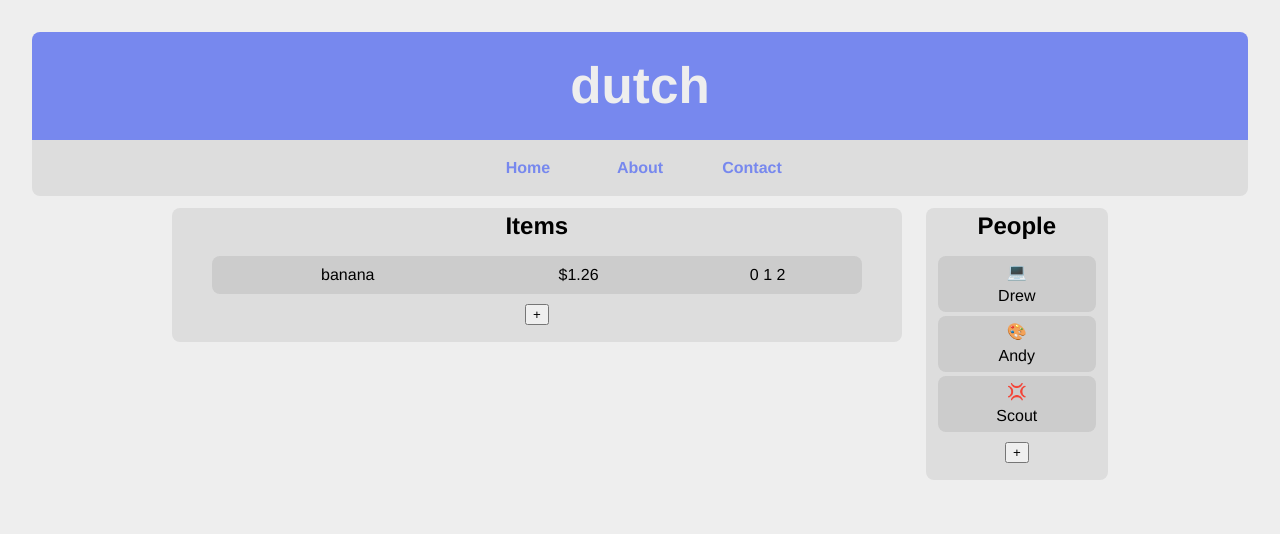
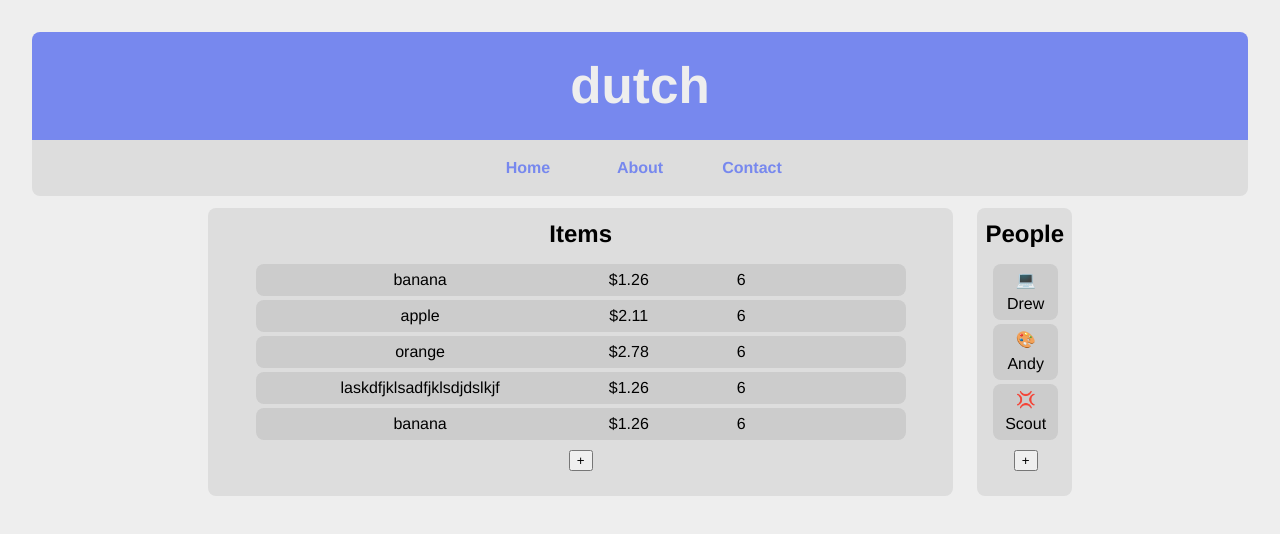
Before and after one commit to dtaylor0/dutch, a React (Vite) app: page / in a window 1280 px wide. Shown: the top 534 px of the page. Built offline with nearby package versions, Linux system fonts and the light colour scheme.

Commit message:
drag/drop working client side

```diff
--- a/package.json
+++ b/package.json
@@ -11,6 +11,8 @@
     },
     "dependencies": {
         "react": "^18.3.1",
+        "react-dnd": "^16.0.1",
+        "react-dnd-html5-backend": "^16.0.1",
         "react-dom": "^18.3.1"
     },
     "devDependencies": {
--- a/src/App.jsx
+++ b/src/App.jsx
@@ -2,23 +2,16 @@ import "./App.css";
 import Header from "./components/Header";
 import Items from "./components/Items";
 import People from "./components/People";
+import { DndProvider } from "react-dnd";
+import { HTML5Backend } from "react-dnd-html5-backend";
 
-const peopleExample = [
-    { id: 0, name: "Drew", symbol: "\u{1F4BB}", blah: "blah" },
-    { id: 1, name: "Andy", symbol: "\u{1F3A8}" },
-    { id: 2, name: "Scout", symbol: "\u{1F4A2}" },
-];
-
-const itemsExample = [
-    { name: "banana", cost: 1.26, quantity: 6, people: [0, 1, 2] },
-];
 function App() {
     return (
-        <>
+        <DndProvider backend={HTML5Backend}>
             <Header />
-            <Items items={itemsExample} />
-            <People people={peopleExample} />
-        </>
+            <Items />
+            <People />
+        </DndProvider>
     );
 }
 
--- a/src/components/Items.jsx
+++ b/src/components/Items.jsx
@@ -1,40 +1,150 @@
-/** @typedef {import("./People").Person} Person */
+import { useState } from "react";
+import { useDrop } from "react-dnd";
+/** @typedef {import("./People").PersonProps} PersonProps */
 
-/** @typedef {Object} Item
+/** @typedef {Object} ItemProps
+ * @property {string} itemId
  * @property {string} name
  * @property {number} cost
- * @property {Person["id"][]} people
+ * @property {number} quantity
+ * @property {Object.<string, PersonProps>} people
  * */
 
+/** @type {Object.<string, ItemProps>} */
+const itemsExample = {
+    [crypto.randomUUID()]: {
+        name: "banana",
+        cost: 1.26,
+        quantity: 6,
+        people: {},
+    },
+    [crypto.randomUUID()]: {
+        name: "apple",
+        cost: 2.11,
+        quantity: 6,
+        people: {},
+    },
+    [crypto.randomUUID()]: {
+        name: "orange",
+        cost: 2.78,
+        quantity: 6,
+        people: {},
+    },
+    [crypto.randomUUID()]: {
+        name: "laskdfjklsadfjklsdjdslkjf",
+        cost: 1.26,
+        quantity: 6,
+        people: {},
+    },
+    [crypto.randomUUID()]: {
+        name: "banana",
+        cost: 1.26,
+        quantity: 6,
+        people: {},
+    },
+};
+
+/** @param {ItemProps & {updateItemPeople: (itemId: string, person: PersonProps) => void}} props */
+function Item({ itemId, name, cost, quantity, people, updateItemPeople }) {
+    const [{ isOver }, drop] = useDrop(() => ({
+        accept: "PERSON",
+        collect: (monitor) => ({
+            isOver: !!monitor.isOver(),
+        }),
+        /**
+         * Handles the drop event when a person is dropped onto an item
+         * @param {PersonProps} item - The person being dropped
+         */
+        drop: (item) => {
+            updateItemPeople(itemId, item);
+        },
+    }));
+    return (
+        <div
+            className={`menu-item flex ${isOver ? "bg-blue-200" : ""}`}
+            ref={drop}
+            id={itemId}
+        >
+            <div className="inline-block w-50% p-0">{name}</div>
+            <div className="inline-block w-15% p-0">${cost}</div>
+            <div className="inline-block w-20% p-0">{quantity}</div>
+            <div className="inline-block w-15% p-0">
+                {Object.values(people)
+                    .map((person) => person.symbol)
+                    .join(" ")}
+            </div>
+        </div>
+    );
+}
+
 /**
- * @param {{items: Item[]}} props - The items to split
+ * Adds a person to an item in the items object
+ * @param {Object.<string, ItemProps>} prevItems - The previous state of items
+ * @param {PersonProps} person - The person to be added to the item
+ * @param {string} itemId - The ID of the item to which the person will be added
+ * @returns {Object.<string, ItemProps>} - The updated items object
+ */
+function addPersonToItem(prevItems, person, itemId) {
+    return {
+        ...prevItems,
+        [itemId]: {
+            ...prevItems[itemId],
+            people: {
+                ...prevItems[itemId].people,
+                [person.personId]: person,
+            },
+        },
+    };
+}
+
+/**
  * @returns {React.JSX.Element}
  */
-function Items({ items }) {
+function Items() {
+    const [items, setItems] = useState(itemsExample);
     return (
         <div
             id="items"
-            className="bg-#ddd b-rd-2 w-60% m-3 inline-block vertical-top"
+            className="bg-#ddd b-rd-2 w-60% m-3 inline-block vertical-top p-2"
         >
             <h2 className="m-0">Items</h2>
-            <ul className="m-1 p-1">
-                {items.map((item, index) => (
-                    <li className="menu-item" key={index}>
-                        <table className="w-100% table-auto">
-                            <tbody>
-                                <tr>
-                                    <td>{item.name}</td>
-                                    <td>${item.cost}</td>
-                                    <td>{item.people.join(" ")}</td>
-                                </tr>
-                            </tbody>
-                        </table>
-                    </li>
-                ))}
-                <li className="menu-item bg-inherit">
-                    <button>+</button>
-                </li>
-            </ul>
+            <div className="m-1 p-1">
+                {Object.entries(items).map(([itemId, item]) => {
+                    return (
+                        <Item
+                            itemId={itemId}
+                            name={item.name}
+                            cost={item.cost}
+                            quantity={item.quantity}
+                            people={item.people}
+                            updateItemPeople={(itemId, person) => {
+                                setItems((prevItems) =>
+                                    addPersonToItem(prevItems, person, itemId),
+                                );
+                            }}
+                            key={itemId}
+                        />
+                    );
+                })}
+                <div className="menu-item bg-inherit">
+                    <button
+                        onClick={() => {
+                            const newItemId = crypto.randomUUID();
+                            setItems((prev) => ({
+                                ...prev,
+                                [newItemId]: {
+                                    name: "Item",
+                                    cost: 99.99,
+                                    quantity: 23,
+                                    people: [],
+                                },
+                            }));
+                        }}
+                    >
+                        +
+                    </button>
+                </div>
+            </div>
         </div>
     );
 }
--- a/src/components/People.jsx
+++ b/src/components/People.jsx
@@ -1,26 +1,71 @@
-/** @typedef {Object} Person
- * @property {number} id
+import { useState } from "react";
+import { useDrag } from "react-dnd";
+
+/** @typedef {Object} PersonProps
+ * @property {string} personId
  * @property {string} name
  * @property {string} symbol
  * */
 
+/** @type PersonProps[] */
+const peopleExample = [
+    { personId: crypto.randomUUID(), name: "Drew", symbol: "\u{1F4BB}" },
+    { personId: crypto.randomUUID(), name: "Andy", symbol: "\u{1F3A8}" },
+    { personId: crypto.randomUUID(), name: "Scout", symbol: "\u{1F4A2}" },
+];
+
 /**
  * Creates a list of people
- * @param {{people: Person[]}} props
  */
-function People(props) {
+function People() {
+    const [people, setPeople] = useState(peopleExample);
     return (
-        <div className="bg-#ddd b-rd-2 m-3 inline-block w-15% vertical-top">
+        <div
+            id="people"
+            className="bg-#ddd b-rd-2 m-3 inline-block vertical-top p-2"
+        >
             <h2 className="m-0">People</h2>
             <ul className="m-1 p-1">
-                {props.people.map((person, index) => (
-                    <li className="menu-item" key={index}>
-                        <div>{person.symbol}</div>
-                        <div>{person.name}</div>
-                    </li>
-                ))}
+                {people.map((person) => {
+                    const [{ isDragging }, drag] = useDrag(() => ({
+                        type: "PERSON",
+                        item: {
+                            personId: person.personId,
+                            symbol: person.symbol,
+                            name: person.name,
+                        },
+                        collect: (monitor) => ({
+                            isDragging: !!monitor.isDragging(),
+                        }),
+                    }));
+                    return (
+                        <li
+                            className={`menu-item ${isDragging ? "opacity-50" : ""}`}
+                            id={person.personId}
+                            ref={drag}
+                            key={person.personId}
+                            style={{ cursor: isDragging ? "grabbing" : "grab" }}
+                        >
+                            <div>{person.symbol}</div>
+                            <div>{person.name}</div>
+                        </li>
+                    );
+                })}
                 <li className="menu-item bg-inherit">
-                    <button>+</button>
+                    <button
+                        onClick={() =>
+                            setPeople((prev) => [
+                                ...prev,
+                                {
+                                    personId: crypto.randomUUID(),
+                                    name: "Test",
+                                    symbol: "\u{1F916}",
+                                },
+                            ])
+                        }
+                    >
+                        +
+                    </button>
                 </li>
             </ul>
         </div>
--- a/src/index.css
+++ b/src/index.css
@@ -19,7 +19,7 @@
 body {
     margin: 0;
     display: flex;
-    min-width: 665px;
+    min-width: 320px;
     min-height: 100vh;
     width: 100vw;
 }
```
Also changed, not shown: 1 other file (tests, documents, lock files or other folders).
